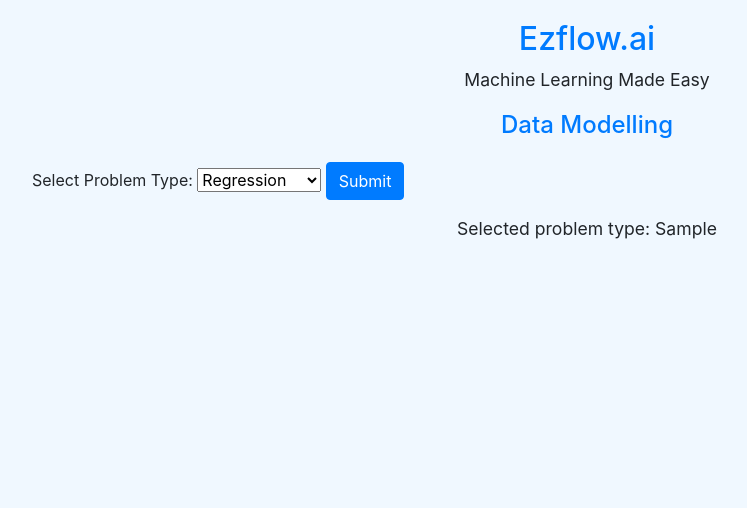
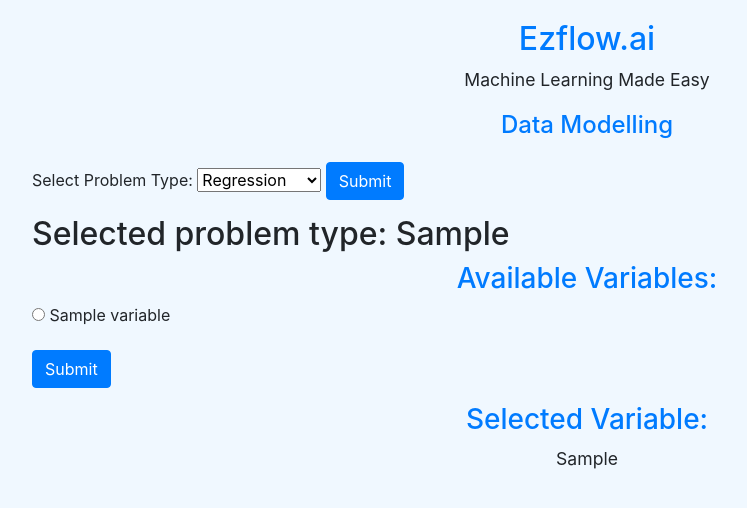
Before and after one commit to anandr07/EzFlow.ai, a Flask app: template app/templates/machine_learning.html in a window 1280 px wide. Shown: the top 508 px of the page, without its empty margins (53-800 px from the left). Run offline with Flask 3, Linux system fonts and the light colour scheme; the template is opened without the code that fills it: most values are stand-ins (such as "Sample title", 1, 10 or a date in 2020); some libraries are stand-ins or nearby versions.

Commit message:
Added Problem selection and output variable

```diff
--- a/app/templates/machine_learning.html
+++ b/app/templates/machine_learning.html
@@ -1,3 +1,5 @@
+<!-- machine_learning.html -->
+
 <!DOCTYPE html>
 <html lang="en">
 <head>
@@ -32,9 +34,22 @@
             </select>
             <button type="submit" class="btn btn-primary">Submit</button>
         </form>
-        <!-- Add your data visualization components here -->
+        <!-- Display numerical or categorical variables based on problem type -->
         {% if problem_type %}
-            <p>Selected problem type: {{ problem_type }}</p>
+            <h2>Selected problem type: {{ problem_type }}</h2>
+            <h3>Available Variables:</h3>
+            <form action="/variable-selection" method="post">
+                {% for variable in variables %}
+                    <input type="radio" id="{{ variable }}" name="column" value="{{ variable }}">
+                    <label for="{{ variable }}">{{ variable }}</label><br>
+                {% endfor %}
+                <button type="submit" class="btn btn-primary">Submit</button>
+            </form>
+        {% endif %}
+        <!-- Display selected variable after form submission -->
+        {% if selected_variable %}
+            <h3>Selected Variable:</h3>
+            <p>{{ selected_variable }}</p>
         {% endif %}
     </div>
 </body>
```
Also changed, not shown: app/controllers/machine_learning_controller.py (+10 -3 lines), app/services/machine_learning_service.py (+2 -5 lines).
